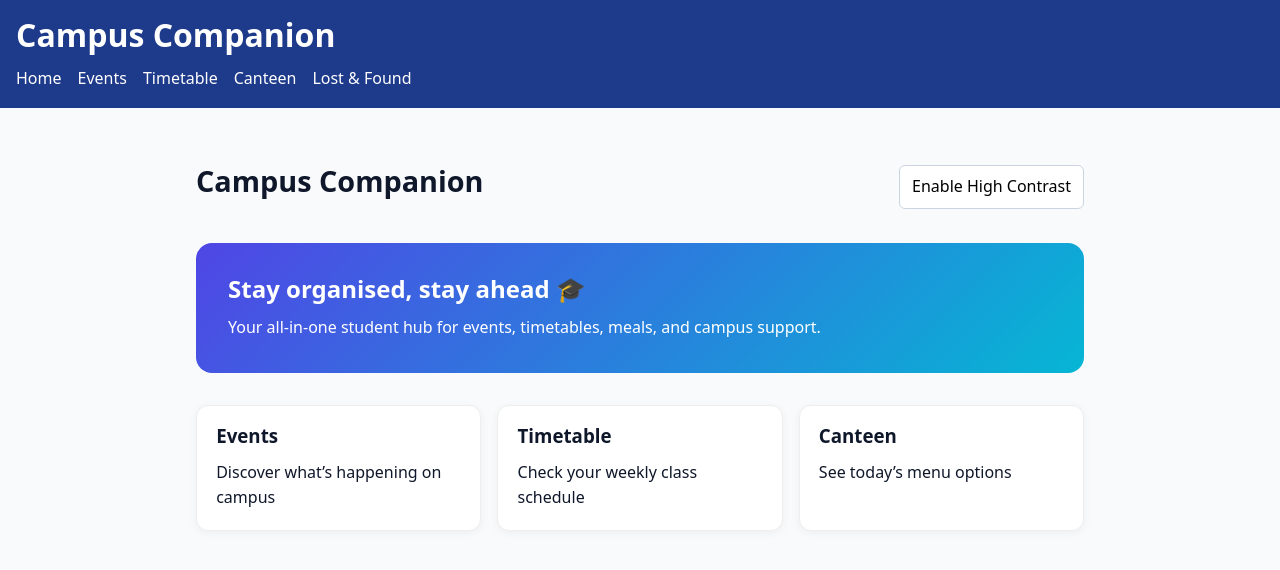
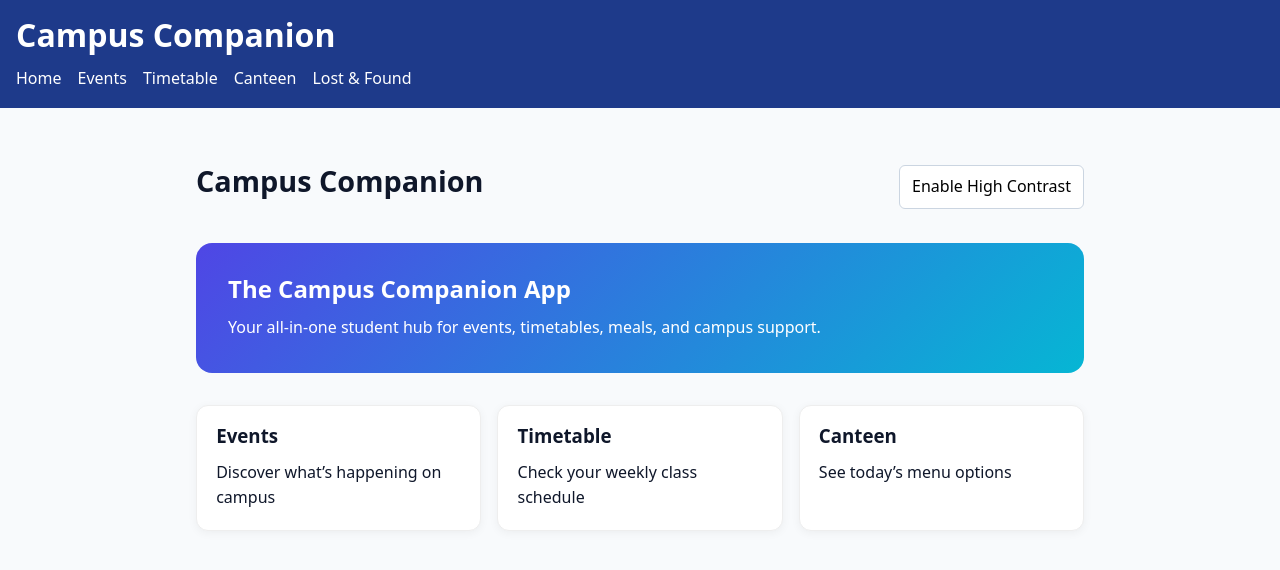
Before and after one commit to Adam28102006/NOE-CA3, a Next.js app: page / in a window 1280 px wide. Shown: the top 570 px of the page. Built offline with nearby package versions, Linux system fonts and the light colour scheme.

Commit message:
Update hero section heading in HomePage component

```diff
--- a/app/page.tsx
+++ b/app/page.tsx
@@ -10,7 +10,7 @@ export default function HomePage() {
       </div>
 
       <section className="hero">
-        <h2>Stay organised, stay ahead 🎓</h2>
+        <h2>The Campus Companion App</h2>
         <p>
           Your all-in-one student hub for events, timetables, meals, and campus support.
         </p>
```
